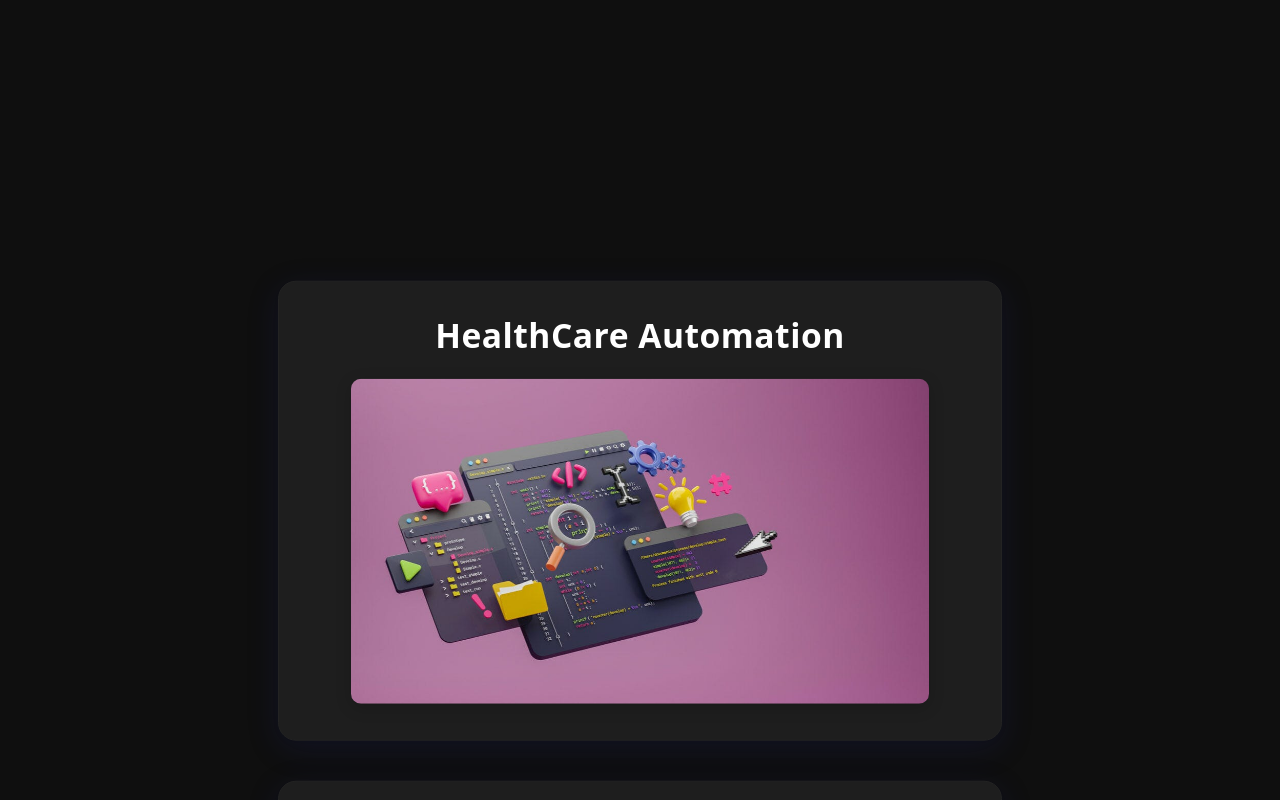
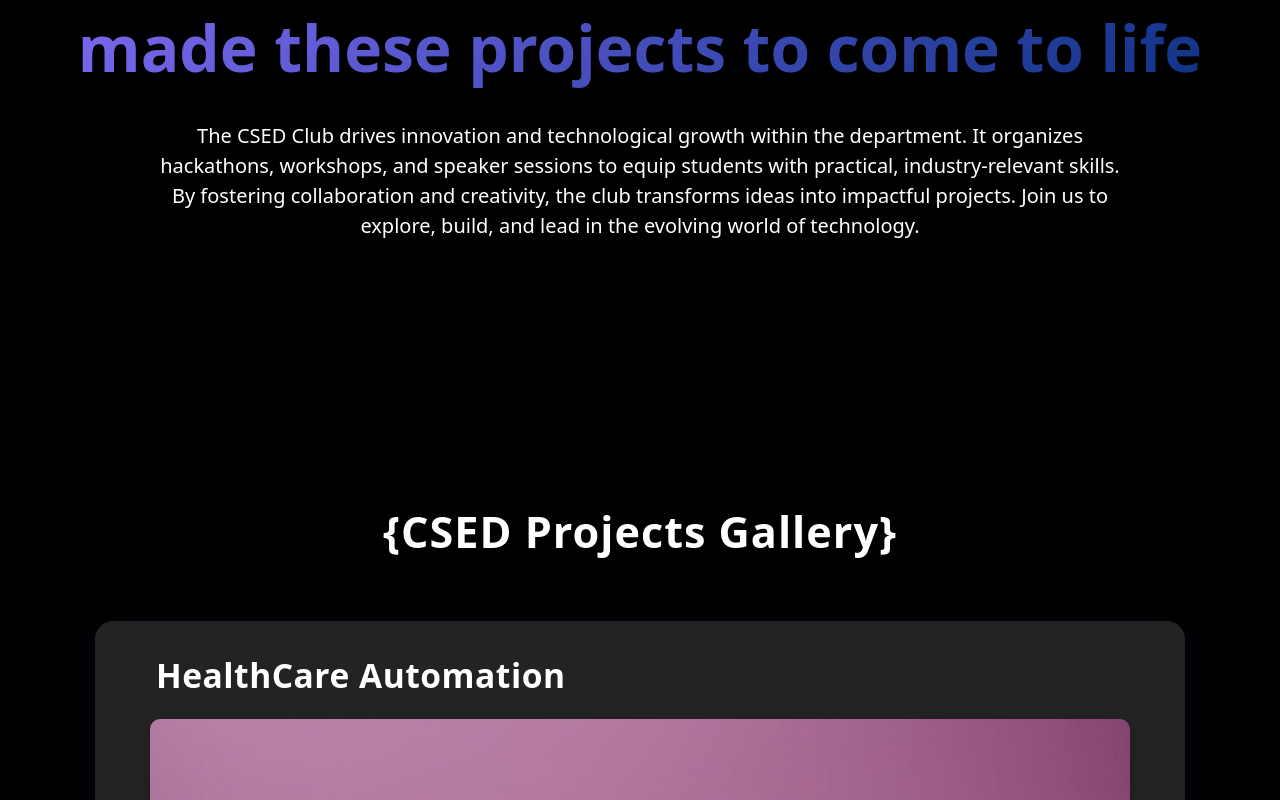
Before and after one commit to kushal-soni01/csed_final, a React (Vite) app: page /projects in a window 1280 px wide. Shown: the part 1140-1940 px from the top of the page. Built offline with nearby package versions, Linux system fonts and the light colour scheme.

Commit message:
Refined Gallery

```diff
--- a/src/components/Gallery.css
+++ b/src/components/Gallery.css
@@ -2,9 +2,8 @@
 .component-container {
 	width: 100vw;
 	min-height: 100vh;
-	background: #0f0f0f;
+	background: #000000;
 	color: #fff;
-	overflow: hidden;
 	position: relative;
 	display: flex;
 	flex-direction: column;
@@ -18,8 +17,9 @@
 	margin: 2.5rem 0 2rem 0;
 	font-weight: 700;
 	letter-spacing: 1px;
-	opacity: 0;
+	/* opacity: 0; */
 	transform: translateY(-60px);
+	animation: fadeSlide 0.3s ease-in-out 2.5s 1 forwards normal;
 	/* Animation handled by GSAP */
 }
 
@@ -31,16 +31,13 @@
 }
 
 .project-section {
-	width: 90%;
-	/* min-height: 60vh; */
+	width: 85%;
+	height: 86vh;
 	margin: 0 auto;
 	position: sticky;
-	top: 0;
-	display: flex;
-	flex-direction: column;
-	align-items: center;
-	justify-content: center;
-	background: #1e1e1e;
+	z-index: 2;
+	top: 70px;
+	background: #232323;
 	box-shadow: 0 8px 32px 0 rgba(31, 38, 135, 0.18),
 		0 1.5px 6px 0 rgba(0, 0, 0, 0.12);
 	border-radius: 18px;
@@ -60,34 +57,53 @@
 	font-size: 2.1rem;
 	margin-bottom: 1.2rem;
 	font-weight: 600;
+	text-align: left;
 	letter-spacing: 0.5px;
+	position: relative;
+	left: 60px;
+	transition: color 0.2s ease;
+}
+
+.project-section:hover {
+	h2 {
+		color: pink;
+	}
 }
 
 .project-section img {
-	width: 80%;
-	max-width: 800px;
+	width: 90%;
+	height: 72vh;
 	border-radius: 10px;
 	margin-bottom: 1.2rem;
 	box-shadow: 0 4px 16px 0 rgba(0, 0, 0, 0.18);
 	object-fit: cover;
 }
+img.dimmed {
+	opacity: 0.4;
+	filter: blur(2px) brightness(50%);
+	transition: opacity 0.3s;
+}
 
 .project-details {
 	max-width: 80%;
-	text-align: center;
+	text-align: left;
 	opacity: 0;
 	height: 0;
-	overflow: hidden;
-	transition: opacity 0.5s, height 0.5s;
+	transition: all 0.5s;
 	color: #e0e0e0;
 	font-size: 1.1rem;
 	margin-bottom: 1rem;
+	position: absolute;
+	top: 100px;
+	left: 80px;
 }
 
 .project-section.show-details .project-details {
 	opacity: 1;
 	height: auto;
 	margin-top: 0.5rem;
+	max-width: 70%;
+	min-width: 45%;
 }
 
 .project-section:focus {
--- a/src/components/Gallery.jsx
+++ b/src/components/Gallery.jsx
@@ -4,6 +4,7 @@ import gsap from "gsap";
 import ScrollTrigger from "gsap/ScrollTrigger";
 import ProjectsImg from "../content/Projects.jpg";
 import "./Gallery.css";
+import { useGSAP } from "@gsap/react";
 
 gsap.registerPlugin(ScrollTrigger);
 
@@ -62,68 +63,71 @@ export default function Gallery(props) {
 	const containerRef = useRef(null);
 	const titleRef = useRef(null);
 
-	useEffect(() => {
-		const container = containerRef.current;
-		const sections = container.querySelectorAll(".project-section");
-		const title = titleRef.current;
+	// useGSAP(() => {
+	// 	const container = containerRef.current;
+	// 	const sections = container.querySelectorAll(".project-section");
+	// 	const title = titleRef.current;
 
-		// Title animation
-		gsap.fromTo(
-			title,
-			{ opacity: 0, y: -60 },
-			{
-				opacity: 1,
-				y: 0,
-				duration: 1.2,
-				ease: "power2.out",
-				scrollTrigger: {
-					trigger: container,
-					start: "top center",
-				},
-			}
-		);
+	// 	// Title animation
+	// 	gsap.fromTo(
+	// 		title,
+	// 		{ opacity: 0, y: -60 },
+	// 		{
+	// 			opacity: 1,
+	// 			y: 0,
+	// 			duration: 1.2,
+	// 			ease: "power2.out",
+	// 			scrollTrigger: {
+	// 				trigger: container,
+	// 				start: "top center",
+	// 			},
+	// 		}
+	// 	);
 
-		// Pin the container for the duration of all sections
-		gsap.to(container, {
-			scrollTrigger: {
-				trigger: container,
-				start: "top top",
-				end: () => `+=${sections.length * 100}vh`,
-				scrub: true,
-				// pin: true,
-				// anticipatePin: 1,
-			},
-		});
+	// 	// Pin the container for the duration of all sections
+	// 	gsap.to(container, {
+	// 		scrollTrigger: {
+	// 			trigger: container,
+	// 			start: "top top",
+	// 			end: () => `+=${sections.length * 100}vh`,
+	// 			scrub: true,
+	// 			// pin: true,
+	// 			// anticipatePin: 1,
+	// 		},
+	// 	});
 
-		// Overlapping sticky sections
-		sections.forEach((section, i) => {
-			gsap.fromTo(
-				section,
-				{ yPercent: 100, zIndex: i + 2 },
-				{
-					yPercent: 0,
-					zIndex: i + 2,
-					scrollTrigger: {
-						trigger: container,
-						start: () => `top top+=${i * 100}vh`,
-						end: () => `top top+=${(i + 1) * 100}vh`,
-						scrub: true,
-					},
-				}
-			);
-		});
-	}, []);
+	// 	// Overlapping sticky sections
+	// 	sections.forEach((section, i) => {
+	// 		gsap.fromTo(
+	// 			section,
+	// 			{ yPercent: 100, zIndex: i + 2 },
+	// 			{
+	// 				yPercent: 0,
+	// 				zIndex: i + 2,
+	// 				scrollTrigger: {
+	// 					trigger: container,
+	// 					start: () => `top top+=${i * 100}vh`,
+	// 					end: () => `top top+=${(i + 1) * 100}vh`,
+	// 					scrub: true,
+	// 				},
+	// 			}
+	// 		);
+	// 	});
+	// }, []);
 
 	const toggleDetails = (e) => {
 		e.currentTarget.classList.toggle("show-details");
+		const img = e.currentTarget.querySelector("img");
+		if (img) {
+			img.classList.toggle("dimmed");
+		}
 	};
 
 	return (
 		<div className="component-container" ref={containerRef}>
 			<h1 className="gallery-title" ref={titleRef}>
-				{props.title || "{CSED Projects Gallery}"}
+				{props.title || "{Gallery}"}
 			</h1>
-			<div className="project-gallery">
 			{projects.map((project, idx) => (
 				<div
 					className="project-section"
@@ -144,6 +148,5 @@ export default function Gallery(props) {
 				</div>
 			))}
 		</div>
-		</div>
 	);
 }
--- a/src/pages/Projects.jsx
+++ b/src/pages/Projects.jsx
@@ -1,6 +1,7 @@
 import React from "react";
 import { useEffect } from "react";
 import ProjectHero from "../components/ProjectHero";
+import Phases from "../components/Phases";
 import Gallery from "../components/Gallery";
 
 export default function Projects() {
@@ -19,7 +20,16 @@ export default function Projects() {
 	return (
 		<>
 			<ProjectHero></ProjectHero>
-			<Gallery></Gallery>
+			<Phases
+				tagline_1="Meet our team who made these"
+				tagline_3="made these projects to come to life"
+				content="The CSED Club drives innovation and technological growth within the department. It organizes hackathons, workshops, and speaker sessions to equip students with practical, industry-relevant skills. By fostering collaboration and creativity, the club transforms ideas into impactful projects. Join us to explore, build, and lead in the evolving world of technology."
+			/>
+			<Gallery title="{CSED Projects Gallery}"></Gallery>
+			<Phases
+				tagline_1="{NEXT PROJECT}"
+				content="The CSED Club drives innovation and technological growth within the department. It organizes hackathons, workshops, and speaker sessions to equip students with practical, industry-relevant skills. By fostering collaboration and creativity, the club transforms ideas into impactful projects. Join us to explore, build, and lead in the evolving world of technology."
+			/>
 		</>
 	);
 }
```
Also changed, not shown: src/components/NeuronAnimation.jsx (+0 -23 lines). Lines whose indentation alone changed are shown as unchanged.
